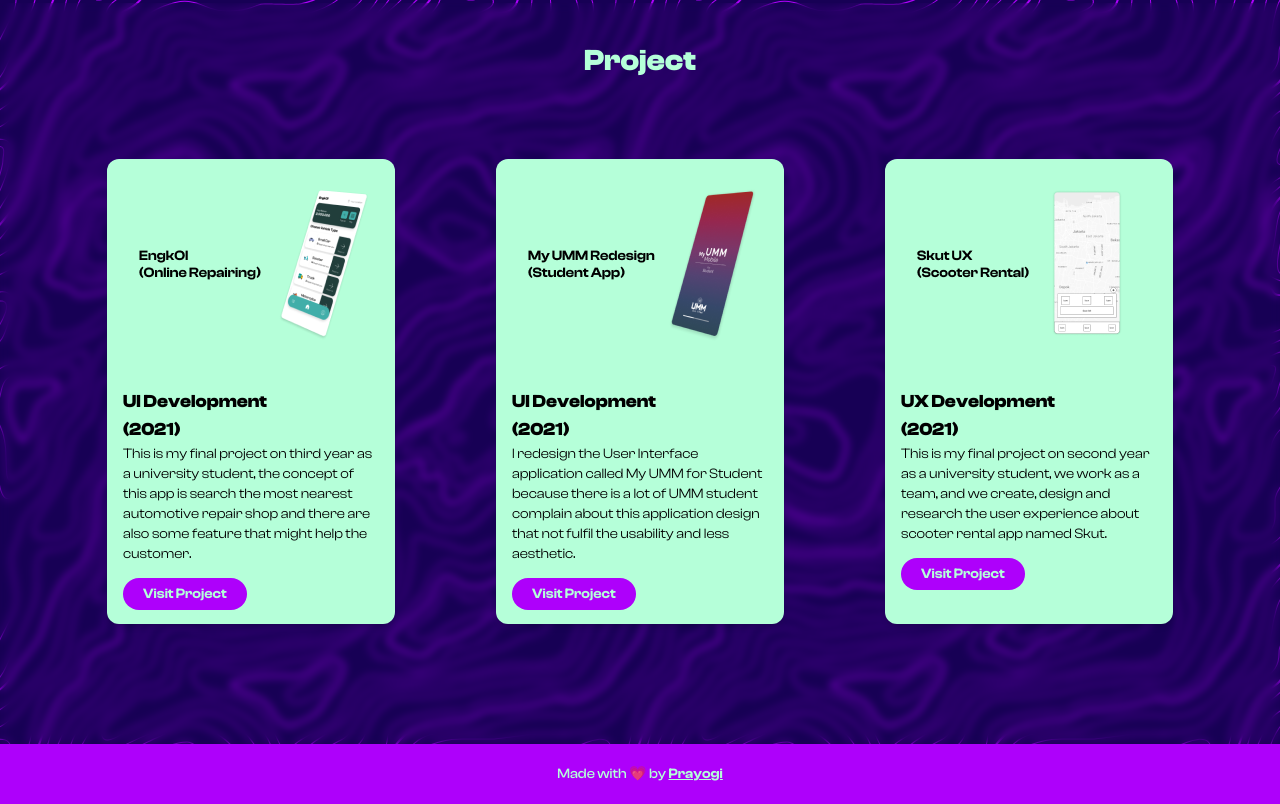
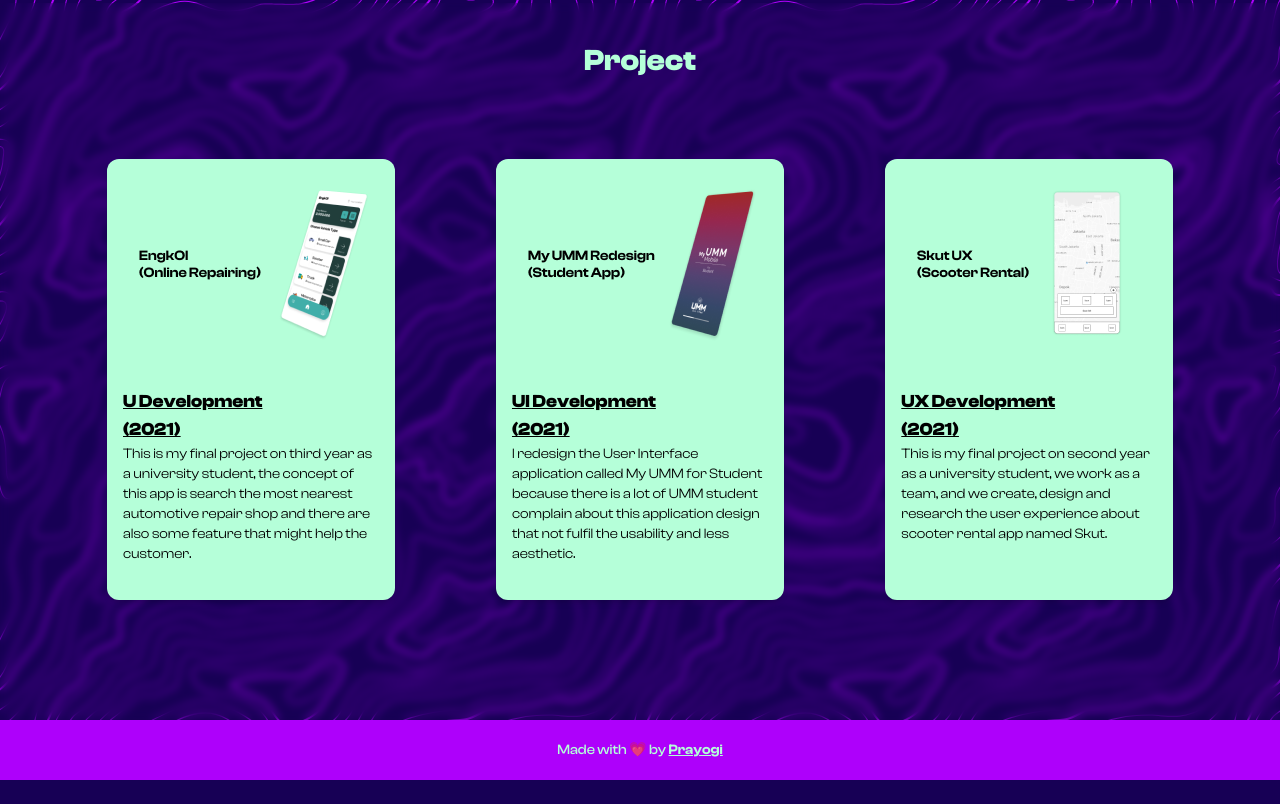
Before and after one commit to MissterMan/portfolio-usiing-tailwind, a website: page public/index.html in a window 1280 px wide. Shown: the part 1269-2073 px from the top of the page. After the commit the page ends 2049 px from the top, so only its background shows below. Drawn offline with nearby package versions, Linux system fonts and the light colour scheme.

Commit message:
fixing cards layout, moving anchor to card title

```diff
--- a/public/index.html
+++ b/public/index.html
@@ -18,7 +18,7 @@
 
 <body class="bg-topo-dark bg-neon-dark selection:bg-neon-second selection:text-neon-third">
     <!-- Navbar -->
-    <nav class="m-0 bg-neon-second h-auto shrink-0">
+    <nav class="m-0 bg-neon-second w-full">
         <div class="max-w-6xl mx-auto px-5 py-5">
             <div class="flex justify-between">
                 <div class="flex">
@@ -27,14 +27,13 @@
                     </a>
                 </div>
                 <div class="flex justify-between space-x-5">
-                    <a class="" href="https://github.com/MissterMan"><img class=" h-10 w-10"
-                            src="icon/Github.svg" alt="Icon Github"></a>
+                    <a class="" href="https://github.com/MissterMan"><img class=" h-10 w-10" src="icon/Github.svg"
+                            alt="Icon Github"></a>
                     <a class="" href="#"><img class=" h-10 w-10" src="icon/Linkedin.svg" alt="Icon Github"></a>
                 </div>
             </div>
         </div>
     </nav>
-
 
     <!-- About -->
     <div class="backdrop-blur-sm h-auto py-20 lg:py-0 md:mx-20 lg:mx-44 md:my-20 md:rounded-3xl md:shadow-xl">
@@ -42,7 +41,8 @@
             <img class="shrink-0 hidden lg:block" src="img/profile.png" alt="profilku">
             <div class="md:pt-4">
                 <h1 id="nama" class="font-bold text-neon-third text-4xl font-clash lg:pt-24"></h1>
-                <p class="pt-4 font-normal font-clash text-neon-third min-w-fit">Im a university student, UI Design Enthusiast, and
+                <p class="pt-4 font-normal font-clash text-neon-third min-w-fit">Im a university student, UI Design
+                    Enthusiast, and
                     i
                     also had an experience in Front-end web development, familiar using css framework like Bootstrap
                     and
@@ -72,50 +72,52 @@
     <div class="backdrop-blur-sm lg:mt-20 pb-20">
         <h1 class="text-3xl py-10 md:my-10 text-center font-bold font-clash text-neon-third">Project</h1>
         <div class="flex-col lg:flex lg:flex-row lg:mx-14">
+
             <div data-aos="zoom-in-up" data-aos-duration="1000" data-aos-delay="100"
-                class="mx-auto bg-neon-third w-72 h-auto space-x-4 rounded-xl shadow-md hover:shadow-2xl duration-500 mb-10">
+                class="relative mx-auto bg-neon-third w-72 h-auto space-x-4 rounded-xl shadow-md hover:shadow-2xl duration-500 mb-10">
                 <img class="rounded-tl-2xl rounded-tr-2xl py-5" src="img/Project 1.png" alt="EngkOl">
                 <div class="w-auto py-5 pr-5">
-                    <h1 class="font-black font-clash text-lg">UI Development <br>(2021)</h1>
+                    <a href="https://drive.google.com/file/d/1PI6buRkhsliQGZOVAPzQecj8vS8yRFEe/view?usp=sharing"
+                        class="underline hover:bg-neon-second font-black font-clash text-lg">U Development
+                        <br>(2021)</a>
                     <p class="font-clash font-normal text-sm mb-4">This is my final project on third year as a
                         university
                         student, the concept of this app is search the most nearest automotive repair shop and there are
                         also some feature that might help the customer.</p>
-                    <a href="https://drive.google.com/file/d/1PI6buRkhsliQGZOVAPzQecj8vS8yRFEe/view?usp=sharing"
-                        class="font-clash text-sm font-semibold text-neon-third bg-neon-second hover:shadow-lg px-5 py-2 rounded-full duration-500">Visit
-                        Project</a>
                 </div>
             </div>
+
             <div data-aos="zoom-in-up" data-aos-duration="1000" data-aos-delay="150"
-                class="mx-auto bg-neon-third w-72 h-auto space-x-4 rounded-xl shadow-md hover:shadow-2xl duration-500 mb-10">
+                class="relative mx-auto bg-neon-third w-72 h-auto space-x-4 rounded-xl shadow-md hover:shadow-2xl duration-500 mb-10">
                 <img class="rounded-tl-2xl rounded-tr-2xl py-5" src="img/Project 2.png" alt="MyUMM">
                 <div class="w-auto py-5 pr-5">
-                    <h1 class="font-black font-clash text-lg">UI Development <br>(2021)</h1>
+                    <a href="https://drive.google.com/file/d/16S6iVl5KH3l-5T2FTcqhhSjvzNsYsPg8/view?usp=sharing"
+                        class="underline hover:bg-neon-second font-black font-clash text-lg">UI Development
+                        <br>(2021)</a>
                     <p class="font-clash font-normal text-sm mb-4">I redesign the User Interface application called My
                         UMM for
                         Student because there is a lot of UMM student complain about this application design that not
                         fulfil the usability and less aesthetic.
                     </p>
-                    <a href="https://drive.google.com/file/d/16S6iVl5KH3l-5T2FTcqhhSjvzNsYsPg8/view?usp=sharing"
-                        class="font-clash text-sm font-semibold text-neon-third bg-neon-second hover:shadow-lg mt-3 px-5 py-2 my-auto rounded-full duration-500">Visit
-                        Project</a>
                 </div>
             </div>
+
             <div data-aos="zoom-in-up" data-aos-duration="1000" data-aos-delay="200"
-                class="mx-auto bg-neon-third w-72 h-auto space-x-4 rounded-xl shadow-md hover:shadow-2xl duration-500 mb-10">
+                class="relative mx-auto bg-neon-third w-72 h-auto space-x-4 rounded-xl shadow-md hover:shadow-2xl duration-500 mb-10">
                 <img class="rounded-tl-2xl rounded-tr-2xl py-5" src="img/Project 3.png" alt="Skut">
                 <div class="w-auto py-5 pr-5">
-                    <h1 class="font-black font-clash text-lg">UX Development <br>(2021)</h1>
-                    <p class="font-clash font-normal text-sm mb-4">This is my final project on second year as a
+                    <a href="https://drive.google.com/file/d/1mCjCpCet7-BlE_VZ5r4FZ1F9UGC4aWKC/view?usp=sharing"
+                        class="underline hover:bg-neon-second font-black font-clash text-lg">UX Development
+                        <br>(2021)</a>
+                    <p class="font-clash font-normal text-sm mb-auto">This is my final project on second year as a
                         university student, we work as a team, and we create, design and research the user experience
                         about scooter rental app named Skut.
                     </p>
-                    <a href="https://drive.google.com/file/d/1mCjCpCet7-BlE_VZ5r4FZ1F9UGC4aWKC/view?usp=sharing"
-                        class="font-clash text-sm font-semibold text-neon-third bg-neon-second hover:shadow-lg mt-3 px-5 py-2 rounded-full duration-500">Visit
-                        Project</a>
                 </div>
             </div>
+
         </div>
+
     </div>
 
     <script src="https://unpkg.com/aos@next/dist/aos.js"></script>
```
Also changed, not shown: public/css/style.css.
